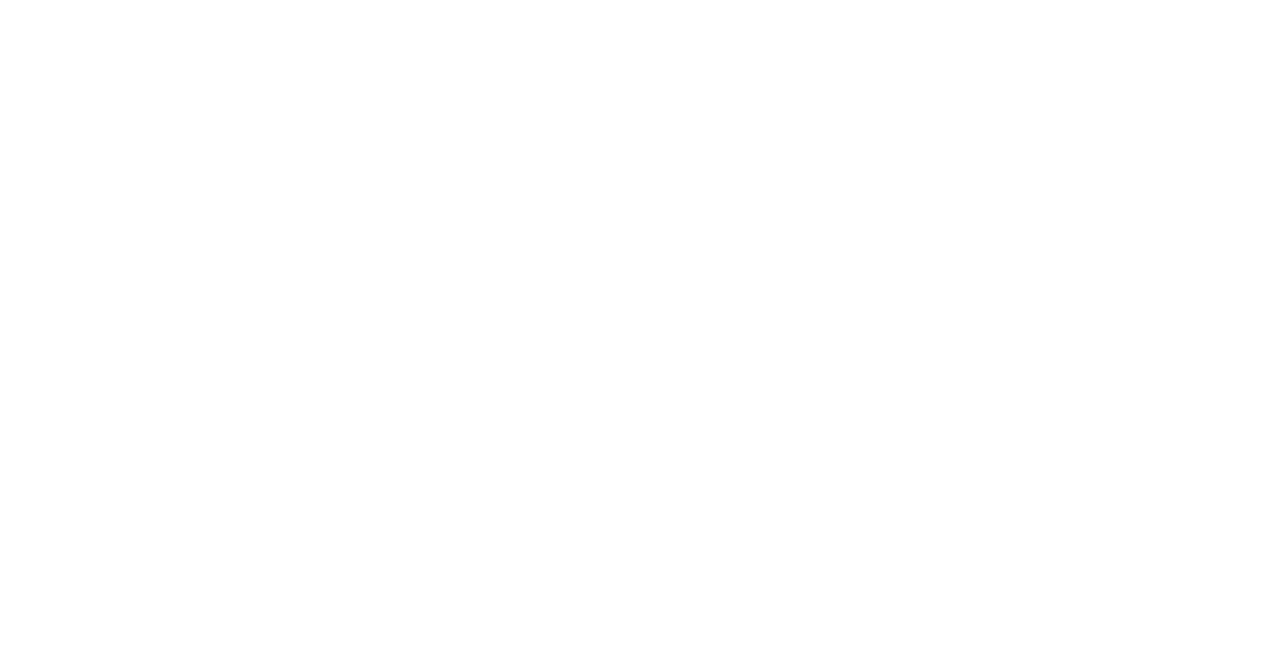
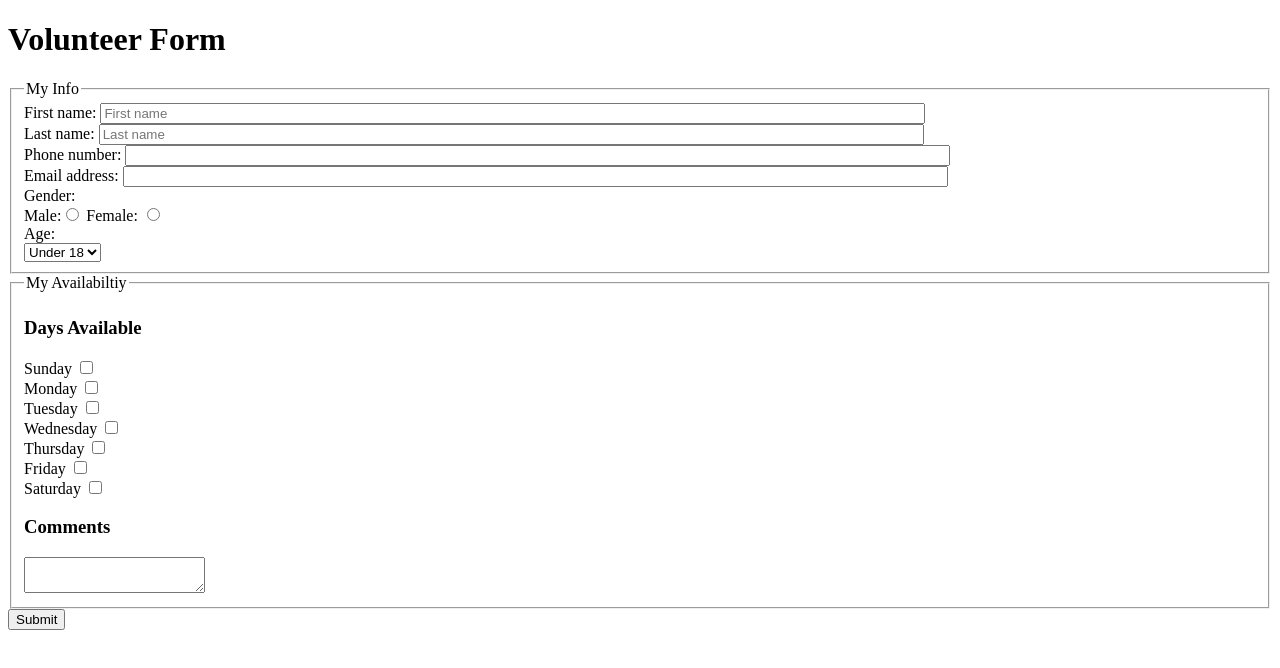
Before and after one commit to spring2025tm/webdev_lab5, a plain HTML site: page index.html in a window 1280 px wide. Drawn offline with Linux system fonts and the light colour scheme.

Commit message:
form first draft

```diff
--- a/index.html
+++ b/index.html
@@ -4,3 +4,53 @@
   <meta charset="utf-8">
   <title>Document</title>
 </head>
+<body>
+  <h1>Volunteer Form</h1>
+  <form action="http://bloomingdale.sat.iit.edu/kriedan/lab3formscript.php" method="post">
+    <fieldset>
+	  <legend>My Info</legend>
+	  <div>
+	    <label>First name: <input size="100" type="text" name="first_name_field" placeholder="First name"></label>
+	  </div>
+	  <div>
+	    <label>Last name: <input size="100" type="text" name="last_name_field" placeholder="Last name"></label>
+	  </div>
+	  <div>
+	    <label>Phone number: <input size="100" type="text" name="phone_field"></label>
+	  </div>
+	  <div>
+	    <label>Email address: <input size="100" type="text" name="email_field"></label>
+	  </div>
+	  <div>
+	    <label>Gender: </label>
+	  </div>
+	  <div>
+	    <label>Male:<input type="radio" name="gender_field" value="male"</label>
+		<label>Female: <input type="radio" name="gender_field" value="female"</label>
+	  </div>
+	  <div>Age: </div>
+	  <select name="age_field">
+	    <option value="U">Under 18</option>
+		<option value="O">Over 18</option>
+	  </select>
+    </fieldset>
+	<fieldset>
+	  <legend>My Availabiltiy</legend>
+	  <h3>Days Available</h3>
+	  <div>
+	    <div><label>Sunday <input type="checkbox" name="available_field[]" value="sunday"></label></div>
+		<div><label>Monday <input type="checkbox" name="available_field[]" value="monday"></label></div>
+		<div><label>Tuesday <input type="checkbox" name="available_field[]" value="tuesday"></label></div>
+	    <div><label>Wednesday <input type="checkbox" name="available_field[]" value="wednesday"></label></div>
+	    <div><label>Thursday <input type="checkbox" name="available_field[]" value="thursday"></label></div>
+	    <div><label>Friday <input type="checkbox" name="available_field[]" value="friday"></label></div>
+	    <div><label>Saturday <input type="checkbox" name="available_field[]" value="saturday"></label></div>
+		<h3>Comments</h3>
+		<textarea name="comments_field"></textarea>
+	  </div>
+	</fieldset>
+	<input type="hidden" name="hidden_field" value="Tyler Matten">
+	<input type="submit">
+  </form>
+</body>
+</html>
```
